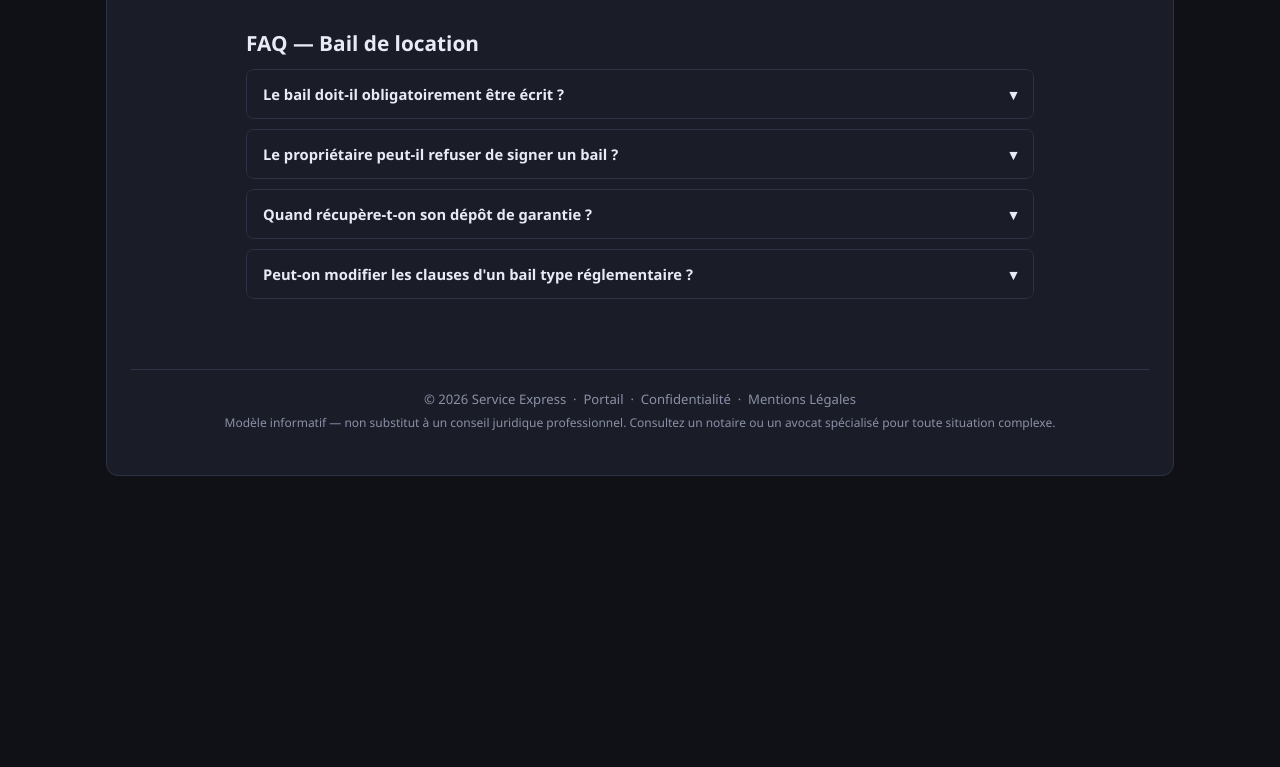
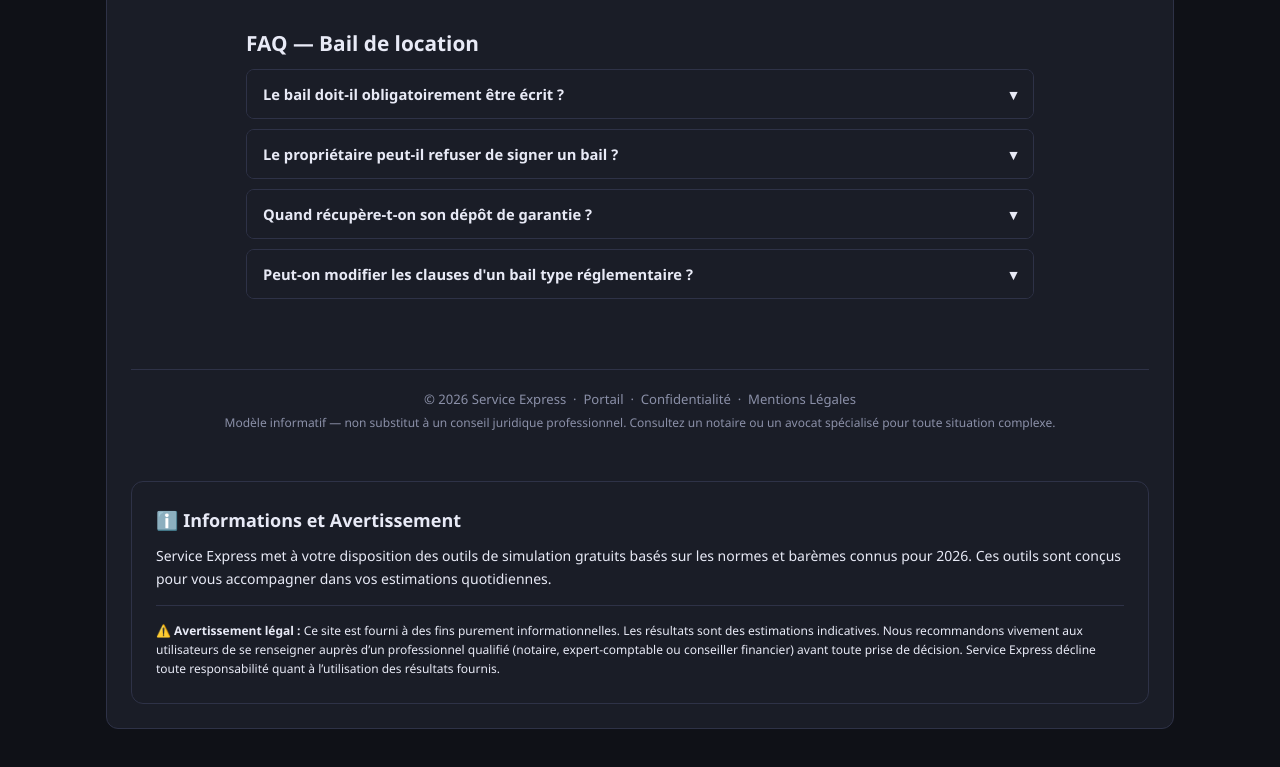
Before and after one commit to ewfzapp/bail, a plain HTML site: page index.html in a window 1280 px wide. Shown: the part 5563-6330 px from the top of the page. Before the commit the page ends 6099 px from the top, so only its background shows below. Drawn offline with nearby package versions, Linux system fonts and the light colour scheme.

Commit message:
legal update

```diff
--- a/index.html
+++ b/index.html
@@ -437,4 +437,4 @@ function toggleFaq(el) {
 
 genBail();
 </script>
-</html>
+<div class="card" style="margin-top: 30px; font-size: 14px; line-height: 1.6; color: var(--muted);"><h2 style="color: var(--purple); font-size: 18px; margin-bottom: 10px;">ℹ️ Informations et Avertissement</h2><p>Service Express met à votre disposition des outils de simulation gratuits basés sur les normes et barèmes connus pour 2026. Ces outils sont conçus pour vous accompagner dans vos estimations quotidiennes.</p><p style="margin-top: 15px; border-top: 1px solid var(--border); padding-top: 15px; font-size: 12px;"><b>⚠️ Avertissement légal :</b> Ce site est fourni à des fins purement informationnelles. Les résultats sont des estimations indicatives. Nous recommandons vivement aux utilisateurs de se renseigner auprès d’un professionnel qualifié (notaire, expert-comptable ou conseiller financier) avant toute prise de décision. Service Express décline toute responsabilité quant à l’utilisation des résultats fournis.</p></div></html>
```
